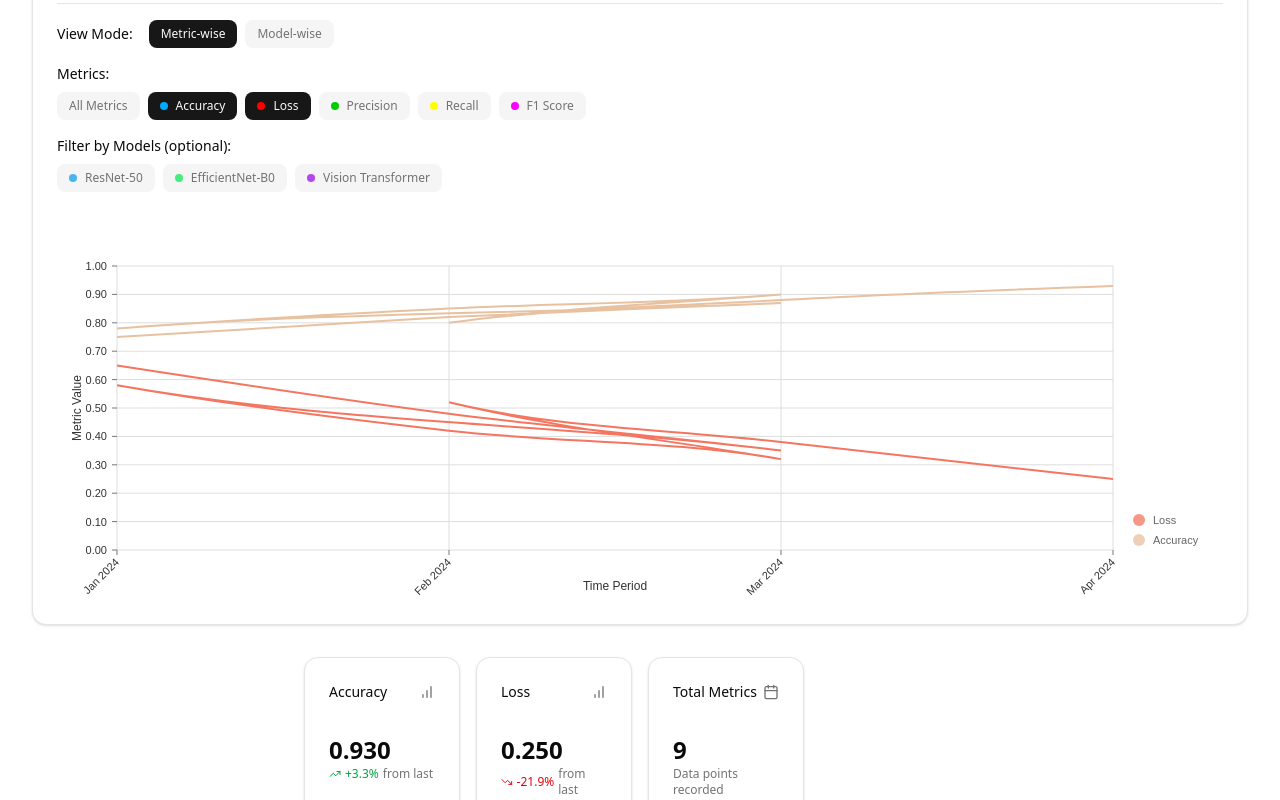
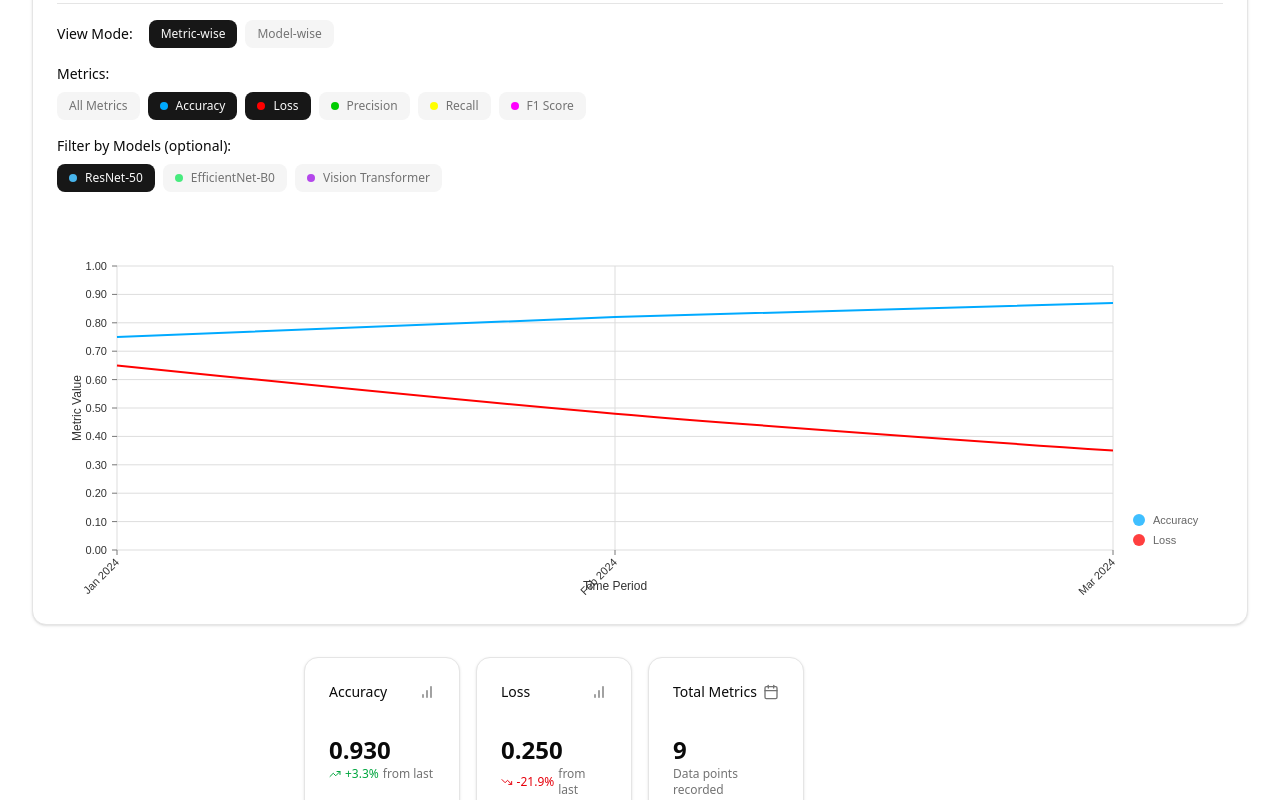
Before and after one commit to cyborgoat/chronology, a React (Vite) app: page / in a window 1280 px wide. Shown: the part 426-1226 px from the top of the page. Built offline with nearby package versions, Linux system fonts and the light colour scheme.

Commit message:
[refactor] updated the layout style

```diff
--- a/src/components/TimelineChart.tsx
+++ b/src/components/TimelineChart.tsx
@@ -131,7 +131,8 @@ export function TimelineChart({ onPointClick }: TimelineChartProps) {
   let chartData: ChartData[] = [];
 
   if (chartViewMode === "metric-wise") {
-    // Show multiple metrics for the selected project (aggregate all models or show selected models)
+    // Show multiple metrics for the selected project, but only for the first selected model (or first available model)
+    const modelToShow = selectedModels.length > 0 ? selectedModels[0] : (availableModels.length > 0 ? availableModels[0] : undefined);
     chartData = selectedMetrics.map((metric) => ({
       id: metricLabels[metric],
       color: metricColors[metric],
@@ -139,8 +140,7 @@ export function TimelineChart({ onPointClick }: TimelineChartProps) {
         .filter(
           (m) =>
             m[metric] !== undefined &&
-            (selectedModels.length === 0 ||
-              selectedModels.includes(m.modelName))
+            m.modelName === modelToShow
         )
         .map((m) => ({
           x: new Date(m.timestamp).toLocaleDateString("en-US", {
@@ -337,12 +337,19 @@ export function TimelineChart({ onPointClick }: TimelineChartProps) {
                   </span>
                 </div>
                 <div className="flex flex-wrap gap-2">
-                  {availableModels.map((modelName) => (
+                  {availableModels.map((modelName, idx) => {
+                    // In metric-wise view, only the first selected model is used for chart, so highlight only that one
+                    const isActive = chartViewMode === "metric-wise"
+                      ? selectedModels.length > 0
+                        ? selectedModels[0] === modelName
+                        : idx === 0 // fallback for initial state
+                      : selectedModels.includes(modelName);
+                    return (
                       <button
                         key={modelName}
                         onClick={() => handleModelToggle(modelName)}
                         className={`inline-flex items-center gap-2 px-3 py-1.5 rounded-md text-xs font-medium transition-colors ${
-                        selectedModels.includes(modelName)
+                          isActive
                             ? "bg-primary text-primary-foreground"
                             : "bg-muted text-muted-foreground hover:bg-muted/80"
                         }`}
@@ -356,7 +363,8 @@ export function TimelineChart({ onPointClick }: TimelineChartProps) {
                         />
                         {modelName}
                       </button>
-                  ))}
+                    );
+                  })}
                 </div>
               </div>
             </div>
@@ -449,6 +457,7 @@ export function TimelineChart({ onPointClick }: TimelineChartProps) {
           <div className="h-96">
             <ResponsiveLine
               data={chartData}
+              colors={chartData.map(series => series.color)}
               margin={{ top: 50, right: 110, bottom: 50, left: 60 }}
               xScale={{ type: "point" }}
               yScale={{
@@ -594,6 +603,11 @@ export function TimelineChart({ onPointClick }: TimelineChartProps) {
                   symbolSize: 12,
                   symbolShape: "circle",
                   symbolBorderColor: "rgba(0, 0, 0, .5)",
+                  data: chartData.map((series) => ({
+                    id: series.id,
+                    label: series.id,
+                    color: series.color,
+                  })),
                   effects: [
                     {
                       on: "hover",
```
Lines whose indentation alone changed are shown as unchanged.
